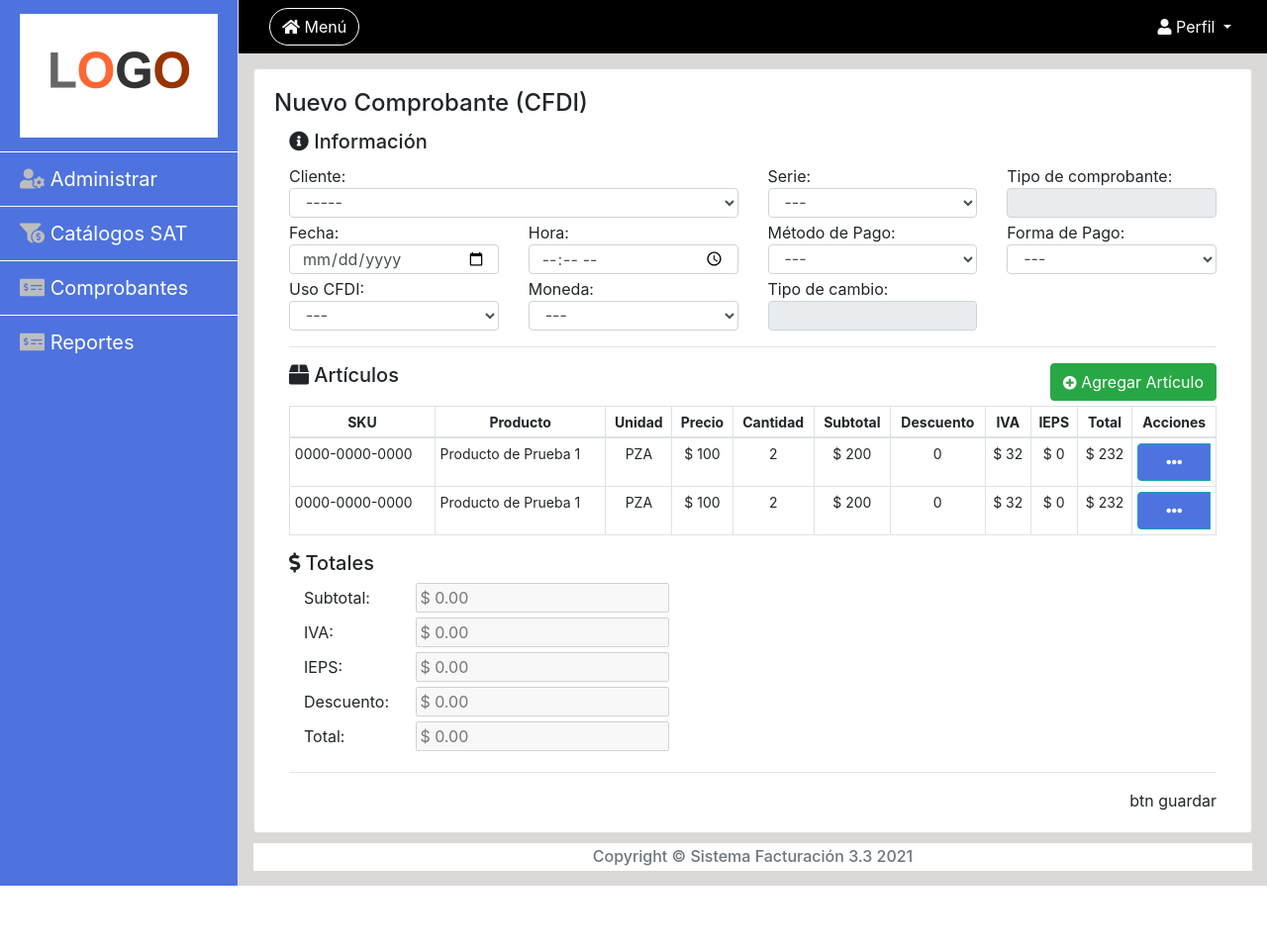
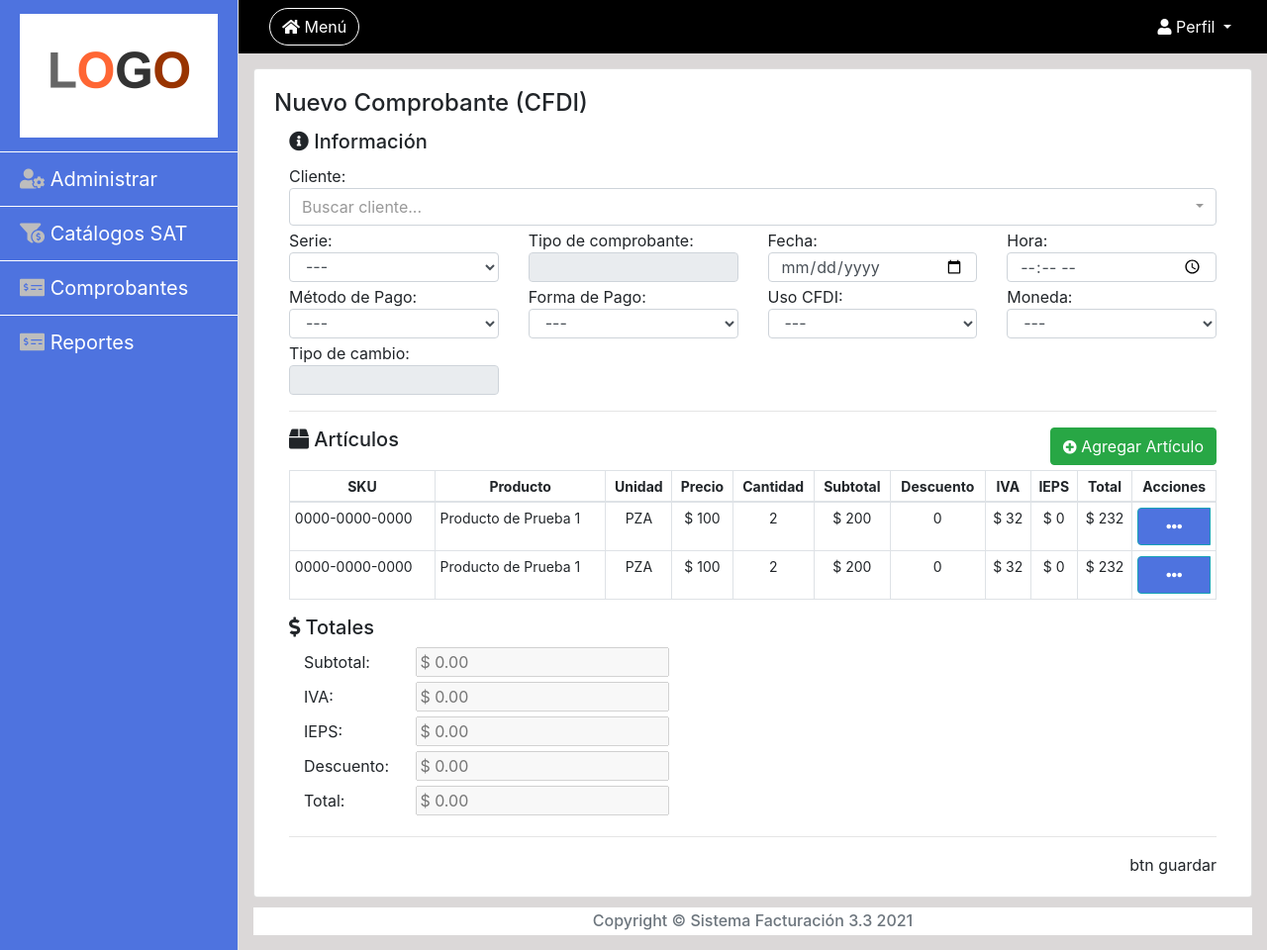
Before and after one commit to eddgalan/SistemaFacturacion3.3, a PHP site: template views/modules/cfdis/nuevo_cfdi.php in a window 1280 px wide. Shown: the whole page at 99% size. Before the commit the page ends 895 px from the top, so only its background shows below. Run offline with PHP 8.4, Linux system fonts and the light colour scheme; the template is opened without the code that fills it, so the values that code supplies are empty; some libraries are stand-ins or nearby versions.

Commit message:
Agregando Bootstrap-Select

```diff
--- a/views/assets/css/styles.css
+++ b/views/assets/css/styles.css
@@ -12,6 +12,13 @@ input {
 select{
   height: 30px !important;
   padding-top: 2px !important;
+}
+.bootstrap-select{
+  width:100% !important;
+}
+.bootstrap-select button{
+  border: 1px solid #ced4da;
+  background-color:#FFF;
 }
 #subtitulo_modal {
   margin-bottom: 20px;
--- a/views/modules/cfdis/nuevo_cfdi.php
+++ b/views/modules/cfdis/nuevo_cfdi.php
@@ -22,13 +22,13 @@
                                 <h5> <i class="fas fa-info-circle"></i> Información</h5>
                               </div>
                               <!-- Cliente -->
-                              <div class="col-lg-6 col-md-8 col-sm-8">
-                                <label for="cliente"> Cliente: </label>
-                                <select class="form-control" name="cliente">
-                                  <option value="0">-----</option>
+                              <div class="col-lg-12 col-md-12 col-sm-8">
+                                <label for="cliente"> Cliente: </label><br>
+                                <select class="from-control selectpicker" name="cliente" data-live-search="true" style="width:100%;">
+                                  <option value="0" disabled selected>Buscar cliente...</option>
                                   <?php
                                     foreach ($data['clientes'] as $cliente) {
-                                      $html_option = "<option value='". $cliente['Id']. "'>". $cliente['Nombre'] ."</option>\n";
+                                      $html_option = "<option value='". $cliente['Id']. "'>". $cliente['RFC'] ." | ". $cliente['Nombre'] ."</option>\n";
                                       echo $html_option;
                                     }
                                   ?>
@@ -284,13 +284,17 @@
             <div class="modal-body">
               <div class="col-lg-12 col-md-12 col-sm-12">
                 <div class="row">
-                  <div class="col-lg-12 col-md-12 col-sm-12">
-                    <label for="articulo_agregar"> Producto / Servicio: </label>
-                    <select class="form-control" name="articulo_agregar">
-                      <option value="0">-----</option>
-                      <option value="1"> 0101010101 | Papitas super crujientes de queso </option>
+                  <div class="col-lg-12 col-md-12 col-sm-8">
+                    <label for="cliente"> Producto o servicio: </label><br>
+                    <select class="from-control selectpicker" name="cliente" data-live-search="true" style="width:100%;">
+                      <option value="0" disabled selected>Buscar producto/servicio...</option>
+                      <?php
+                        foreach ($data['clientes'] as $cliente) {
+                          $html_option = "<option value='". $cliente['Id']. "'>". $cliente['RFC'] ." | ". $cliente['Nombre'] ."</option>\n";
+                          echo $html_option;
+                        }
+                      ?>
                     </select>
-                    <hr>
                   </div>
                   <!-- Clave SAT -->
                   <div class="col-lg-4">
--- a/views/modules/components/head.php
+++ b/views/modules/components/head.php
@@ -5,3 +5,5 @@
     <link rel="stylesheet" href="<?= $data['host']?>/views/assets/css/simple-sidebar.css">
     <link rel="stylesheet" href="<?= $data['host']?>/views/assets/css/styles.css">
     <link rel="stylesheet" href="https://use.fontawesome.com/releases/v5.11.2/css/all.css">
+    <!-- Latest compiled and minified CSS -->
+    <link rel="stylesheet" href="https://cdn.jsdelivr.net/npm/bootstrap-select@1.13.14/dist/css/bootstrap-select.min.css">
--- a/views/modules/components/javascript.php
+++ b/views/modules/components/javascript.php
@@ -1,3 +1,8 @@
 <script src="<?= $data['host'] ?>/views/assets/js/jquery.min.js"></script>
     <script src="<?= $data['host'] ?>/views/assets/bootstrap/js/bootstrap.min.js"></script>
     <script src="<?= $data['host'] ?>/views/assets/js/sidebar.js"></script>
+    <!-- Latest compiled and minified JavaScript -->
+    <script src="https://cdn.jsdelivr.net/npm/bootstrap-select@1.13.14/dist/js/bootstrap-select.min.js"></script>
+
+    <!-- (Optional) Latest compiled and minified JavaScript translation files -->
+    <script src="https://cdn.jsdelivr.net/npm/bootstrap-select@1.13.14/dist/js/i18n/defaults-*.min.js"></script>
```
